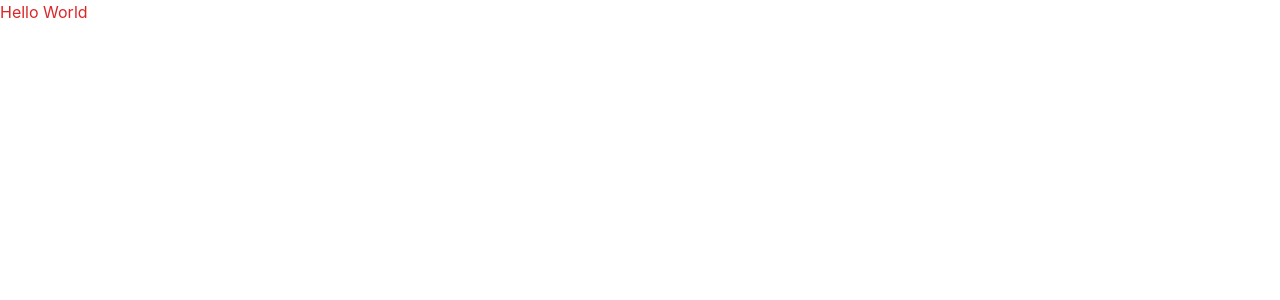
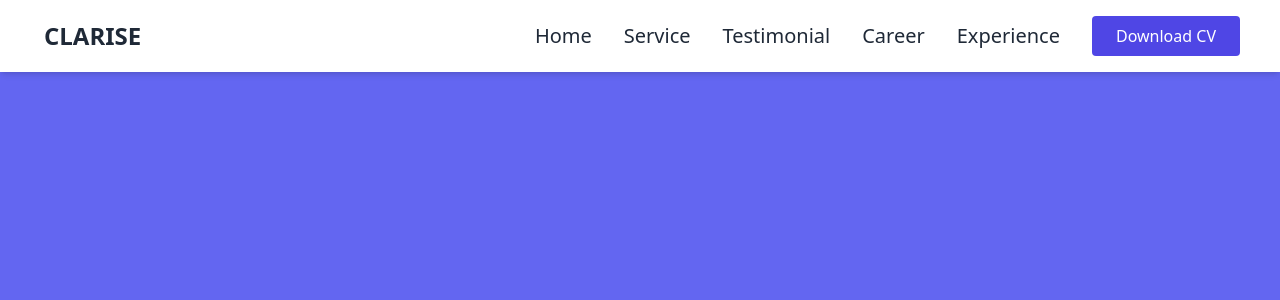
Before and after one commit to patrickeugenesacueza/Clarise-Portfolio, a React (Create React App) app in the folder portfolio/: page / in a window 1280 px wide. Shown: the top 300 px of the page. Built offline with nearby package versions, Linux system fonts and the light colour scheme.

Commit message:
Done: Navbar set-up

```diff
--- a/portfolio/public/index.html
+++ b/portfolio/public/index.html
@@ -4,7 +4,17 @@
     <meta charset="utf-8" />
     <link rel="icon" href="%PUBLIC_URL%/favicon.ico" />
     <meta name="viewport" content="width=device-width, initial-scale=1" />
+
     <meta name="theme-color" content="#000000" />
+    <script
+      type="module"
+      src="https://unpkg.com/ionicons@7.1.0/dist/ionicons/ionicons.esm.js"
+    ></script>
+    <!-- <script src="https://cdn.tailwindcss.com"></script> -->
+    <script
+      nomodule
+      src="https://unpkg.com/ionicons@7.1.0/dist/ionicons/ionicons.js"
+    ></script>
     <meta
       name="description"
       content="Web site created using create-react-app"
--- a/portfolio/src/App.js
+++ b/portfolio/src/App.js
@@ -1,8 +1,18 @@
-import logo from './logo.svg';
-import './App.css';
+
+import "./App.css";
+
+
+
+import Nav from "./components/Nav.js";
 
 function App() {
-  return <div class="text-red-600">Hello World</div>;
+  return (
+    <>
+      <div class="bg-indigo-500 w-full h-screen">
+        <Nav/>
+      </div>
+    </>
+  );
 }
 
 export default App;
--- /dev/null
+++ b/portfolio/src/components/Button.js
@@ -0,0 +1,9 @@
+import React from "react";
+
+export default function Button(props) {
+  return (
+    <button className="bg-indigo-600 text-white normal py-2 px-6 rounded md:ml-8 hover:bg-indigo-400 duration-500">
+      {props.children}
+    </button>
+  );
+}
--- /dev/null
+++ b/portfolio/src/components/Nav.js
@@ -0,0 +1,50 @@
+import React, { useState } from "react";
+import Button from "./Button";
+
+export default function Nav() {
+  let Links = [
+    { name: "Home", link: "/" },
+    { name: "Service", link: "/" },
+    { name: "Testimonial", link: "/" },
+    { name: "Career", link: "/" },
+    { name: "Experience", link: "/" },
+  ];
+  let [open, setOpen] = useState(false);
+
+  return (
+    <div className="shadow-md w-full fixed top-0 left-0">
+      <div className="bg-white md:flex py-4 md:px-10 px-7">
+        <div className="font-bold text-2xl cursor-pointer flex items-center normal text-gray-800">
+          <span className="text-3xl text-indigo-600 mr-1 pt-2">
+            <ion-icon name="logo-google"></ion-icon>
+          </span>
+          CLARISE
+        </div>
+        <div
+          onClick={() => setOpen(!open)}
+          className="text-3xl absolute right-8 top-6 cursor-pointer md:hidden"
+        >
+          <ion-icon name={open ? "close" : "menu"}></ion-icon>
+        </div>
+        <ul
+          className={`md:flex ml-auto md:items-center md:pb-0 pb-12 absolute md:static bg-white md:z-auto z-[-1] left-0 w-full md:w-auto md:pl-0 pl-9 transition-all duration-500 ease-in ${
+            open ? "top-20" : "top-[-490px]"
+          }`}
+        >
+          {/* Use ml-auto to move the ul to the right */}
+          {Links.map((Link) => (
+            <li key={Link.name} className="md:ml-8 text-xl md:my-0 my-7">
+              <a
+                href={Link.link}
+                className="text-gray-800 hover:text-gray-400 duration-500"
+              >
+                {Link.name}
+              </a>
+            </li>
+          ))}
+          <Button>Download CV</Button>
+        </ul>
+      </div>
+    </div>
+  );
+}
--- a/portfolio/src/index.css
+++ b/portfolio/src/index.css
@@ -1,13 +1,3 @@
-body {
-  margin: 0;
-  font-family: -apple-system, BlinkMacSystemFont, 'Segoe UI', 'Roboto', 'Oxygen',
-    'Ubuntu', 'Cantarell', 'Fira Sans', 'Droid Sans', 'Helvetica Neue',
-    sans-serif;
-  -webkit-font-smoothing: antialiased;
-  -moz-osx-font-smoothing: grayscale;
-}
-
-code {
-  font-family: source-code-pro, Menlo, Monaco, Consolas, 'Courier New',
-    monospace;
-}
+@tailwind base;
+@tailwind components;
+@tailwind utilities;
```
